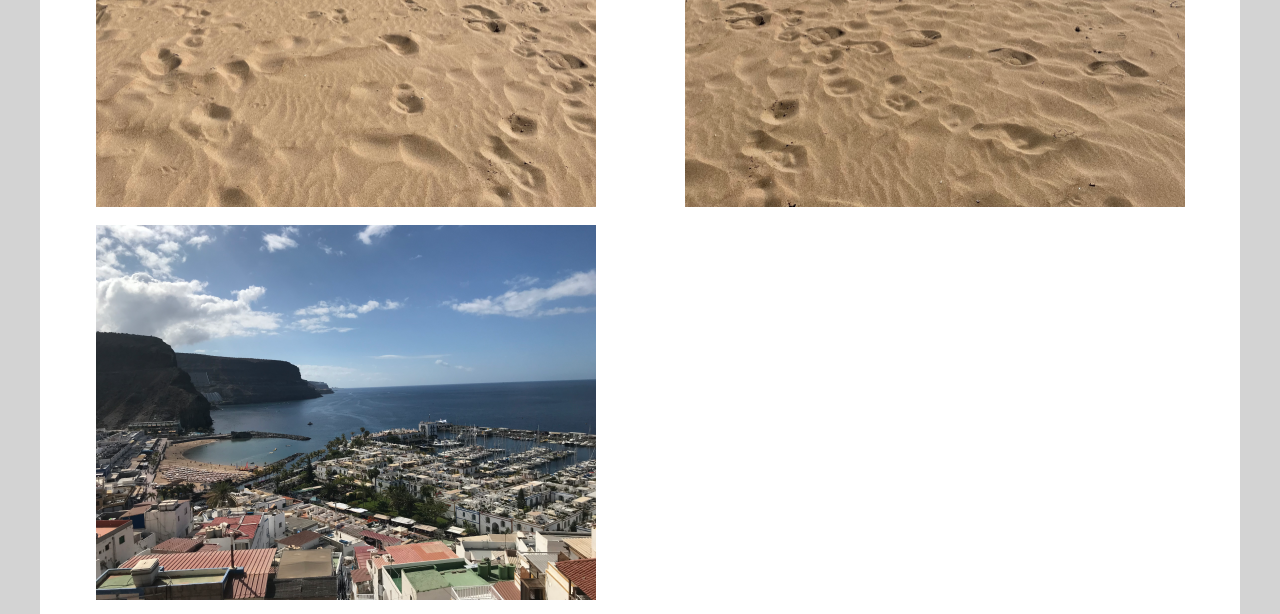
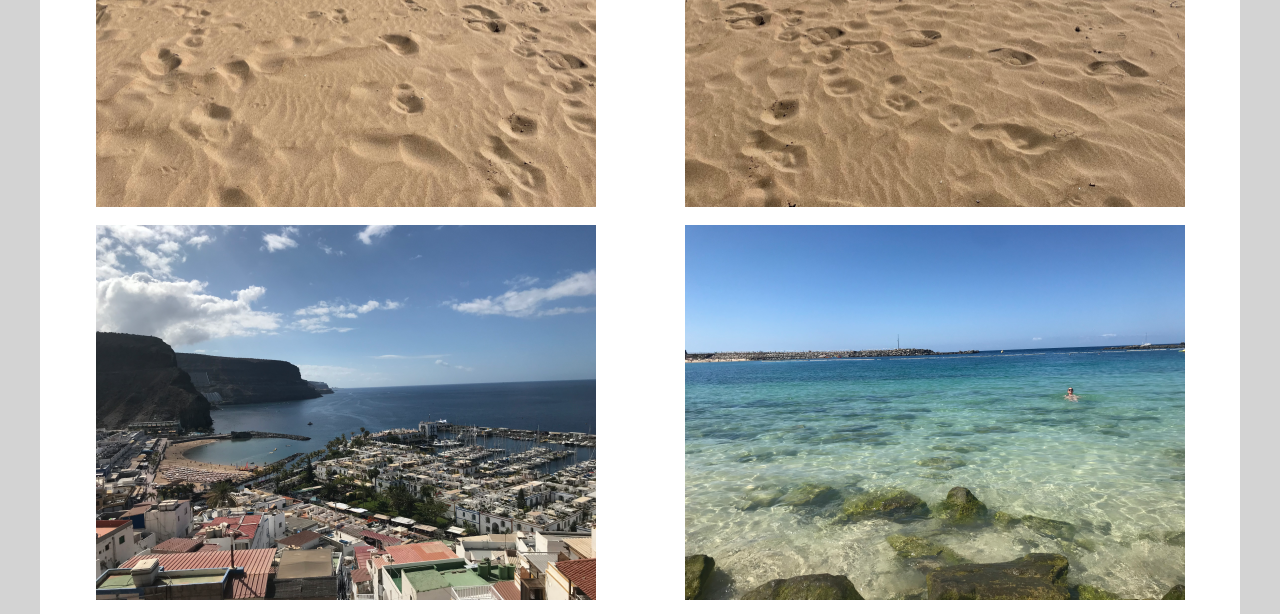
Before and after one commit to Safe-Pizza/DT211G_Lab1_Vite, a website built with Vite: page pictures.html in a window 1280 px wide. Shown: the part 658-1272 px from the top of the page. Built offline with nearby package versions, Linux system fonts and the light colour scheme.

Commit message:
ändrar fel i img url

```diff
--- a/pictures.html
+++ b/pictures.html
@@ -33,7 +33,7 @@
                 <img src="/images/bild5.webp" alt="">
             </div>
             <div class="imgFour">
-                <img src=/images/bild6.webp" alt="">
+                <img src="/images/bild6.webp" alt="">
             </div>
             <div class="imgFive">
                 <img src="/images/bild3.webp" alt="">
```
